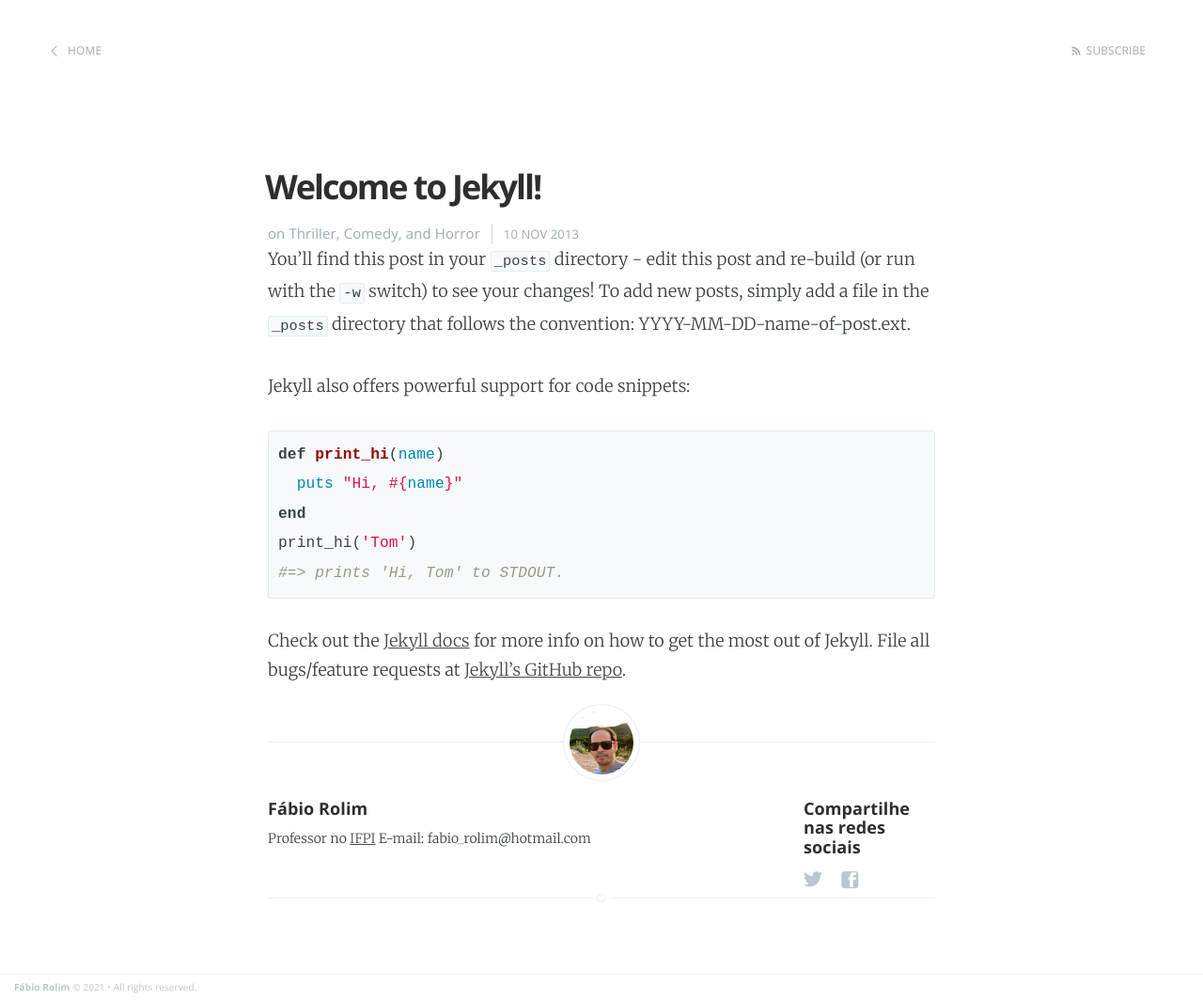
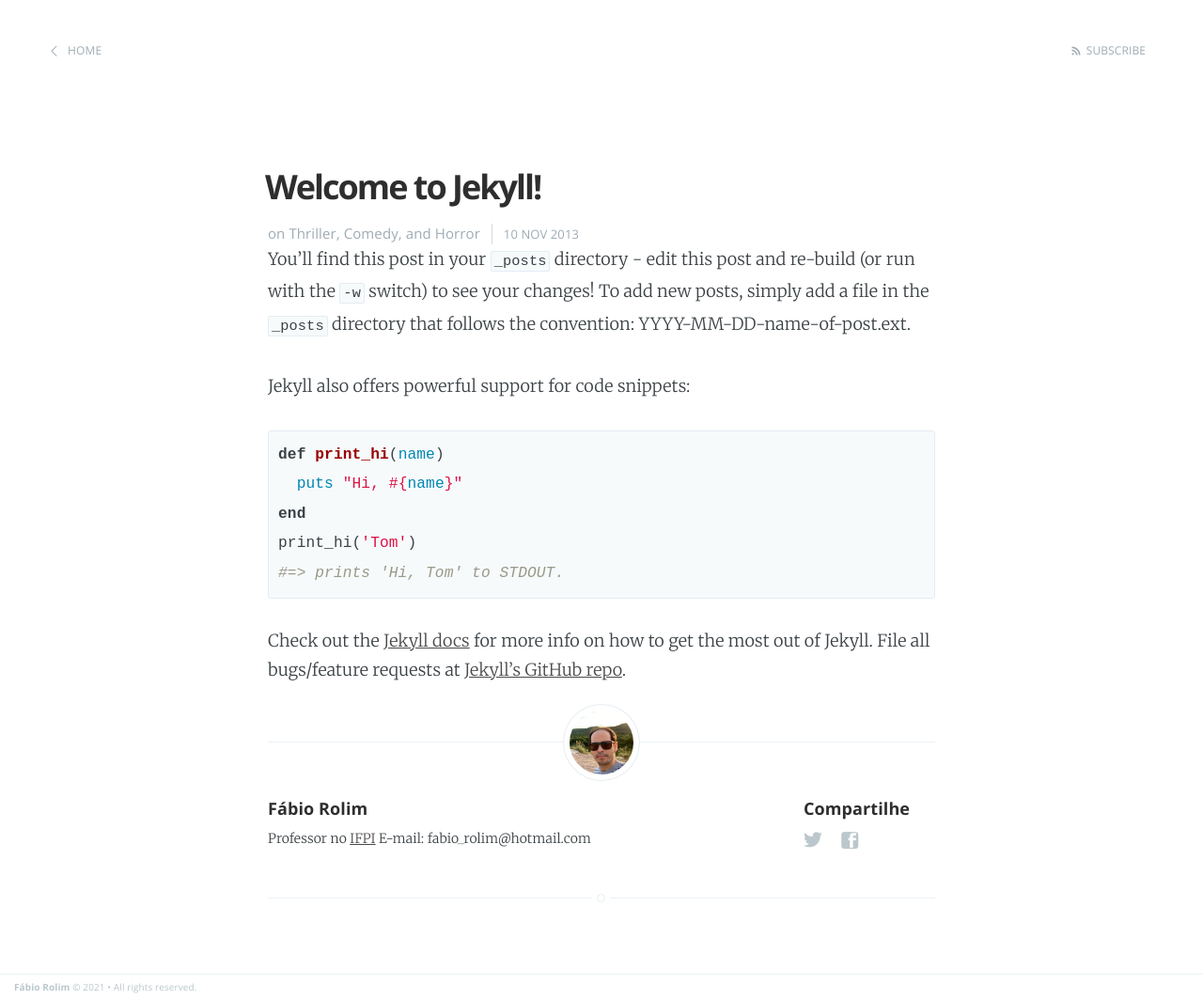
Before and after one commit to fabiorolim/fabiorolim.github.io, a Jekyll site: the page built from _posts/2013-11-10-welcome-to-jekyll.markdown, in a window 1280 px wide. Shown: the whole page at 94% size. Built offline with Jekyll 4.4.1, drawn with Linux system fonts in a browser that asks for light colours.

Commit message:
Ajusta texto de compartilhamento

```diff
--- a/_includes/share.html
+++ b/_includes/share.html
@@ -1,5 +1,5 @@
 <section class="share">
-    <h4>Compartilhe nas redes sociais</h4>
+    <h4>Compartilhe</h4>
     <a class="icon-twitter" href="http://twitter.com/share?text={{page.title}}&amp;url={{site.domain_name}}{{ page.url }}"
         onclick="window.open(this.href, 'twitter-share', 'width=550,height=235');return false;">
         <span class="hidden">Twitter</span>
```
